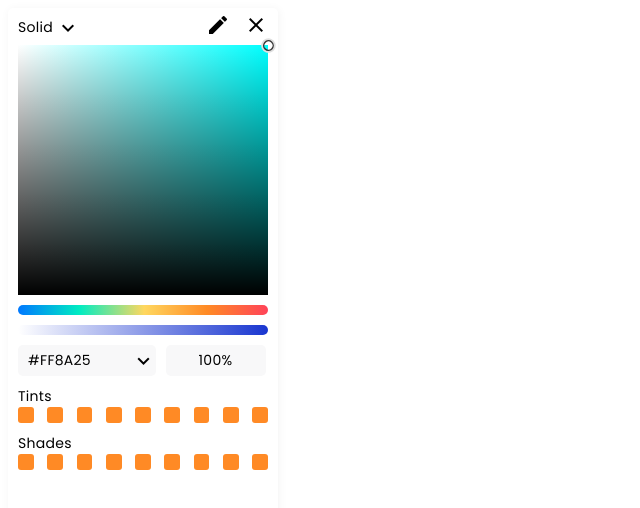
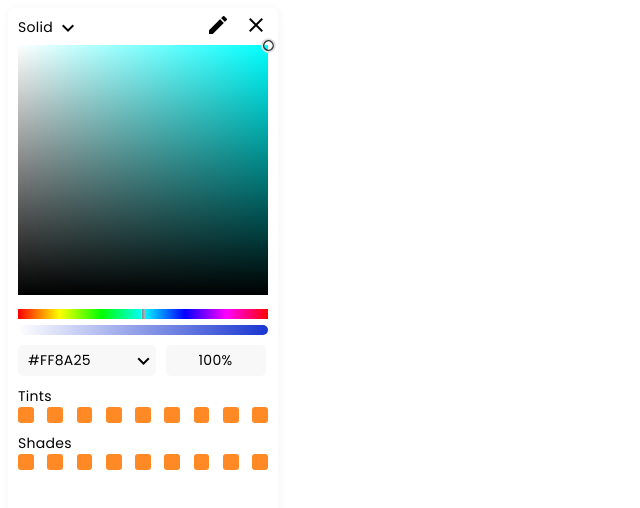
Before and after one commit to vish3232/color-picker, a React (Create React App) app: page / in a window 1280 px wide. Shown: the top 508 px of the page, without its empty margins (0-640 px from the left). Built offline with nearby package versions, Linux system fonts and the light colour scheme.

Commit message:
worked on hue feature

```diff
--- a/src/ColorPickerDesign.css
+++ b/src/ColorPickerDesign.css
@@ -72,11 +72,11 @@ border-radius: 5px;
 }
 
 .hue-container{
+    position: relative;
     margin-top: 10px;
     width: 100%;
     height: 10px;
 
-    background: linear-gradient(90deg, #0078FF 0%, #00ECC2 24.48%, #FFD75F 50.52%, #FF8A25 75.52%, #FF4359 100%);
     border-radius: 10px;
 }
 
--- a/src/ColorPickerDesign.js
+++ b/src/ColorPickerDesign.js
@@ -8,7 +8,7 @@ import throttle from "lodash.throttle"
 import { convertRGBtoHSL } from "./utils"
 import Svg from "./Svg"
 import usePaintSquare from "./usePaintSquare"
-
+import Hue from './Hue'
 
 const { squareSize, barSize, crossSize, inputSize,delay } = config
 export const SquareWrapper = styled.div`
@@ -194,7 +194,14 @@ useEffect(() => {
             </div>
 
             <div className="hue-container" >
-
+            <Hue
+                hueX={hueX}
+                offsetLeft={offsetLeft}
+                animate={animate}
+                setHueX={setHueX}
+                setHue={setHue}
+                setAnimate={setAnimate}
+              />
             </div>
 
             <div className="transparancy-container" >
--- a/src/Hue.js
+++ b/src/Hue.js
@@ -16,7 +16,8 @@ export const HueWrapper = styled.div`
 
 export const Canvas = styled.canvas.attrs(p => ({
   width: squareSize,
-  height: barSize
+  height: barSize,
+
 }))``
 
 export const Handle = styled.div.attrs(p => ({
@@ -26,7 +27,7 @@ export const Handle = styled.div.attrs(p => ({
   }
 }))`
   position: absolute;
-  top: 0px;
+  top: 4px;
   display: flex;
   align-items: center;
   justify-content: space-between;
@@ -47,13 +48,7 @@ const Hue = ({ hueX, offsetLeft, animate, setHueX, setHue, setAnimate }) => {
 
   useEffect(() => {
     function computePosition(e) {
-      return Math.max(
-        barSize / -2,
-        Math.min(
-          e.clientX - offsetLeft + squareSize / 2 - barSize / 2,
-          squareSize - barSize / 2
-        )
-      )
+      return e.offsetX
     }
 
     function computeHue(x) {
--- a/src/config.js
+++ b/src/config.js
@@ -1,6 +1,6 @@
 export default {
     squareSize: 250,
-    barSize: 20,
+    barSize: 10,
     crossSize: 15,
     inputSize: 40,
     delay: 150
```
